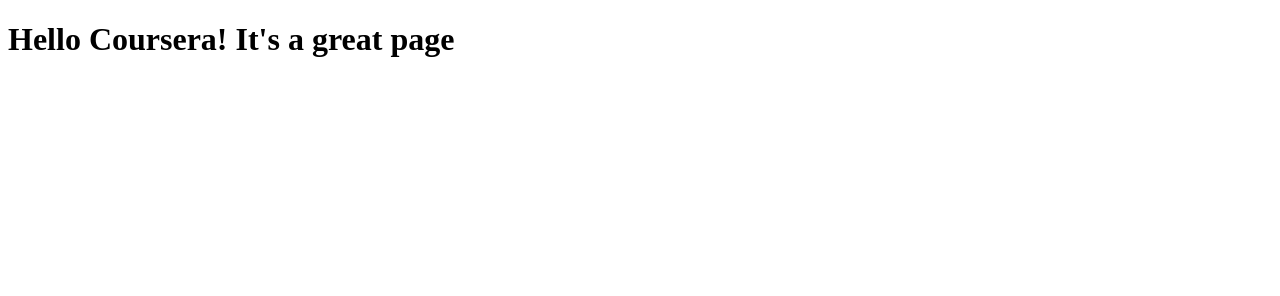
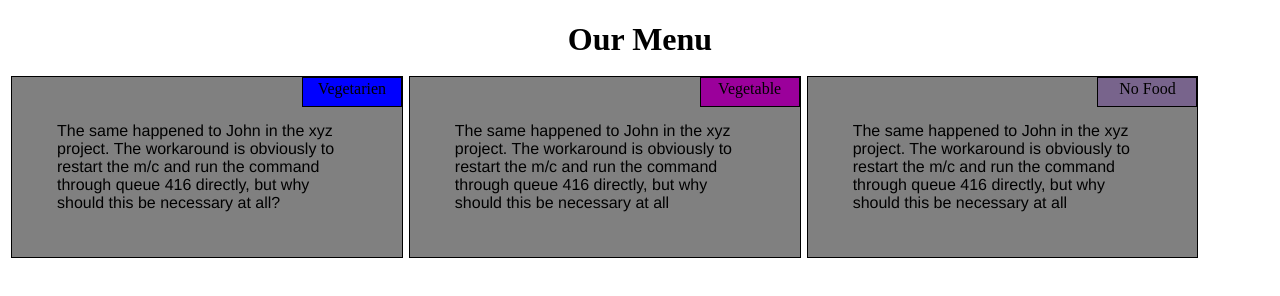
Before and after one commit to VijayakumarSVP/coursera-test, a plain HTML site: page mod2-assign/index.html in a window 1280 px wide. Drawn offline with Linux system fonts and the light colour scheme.

Commit message:
assgnment 2 first submission

```diff
--- /dev/null
+++ b/mod2-assign/css/mod2_style.css
@@ -0,0 +1,88 @@
+
+* {
+  box-sizing: border-box;
+
+}
+
+.row {
+  width: 100%;
+}
+
+h1 {
+  margin-bottom: 15px;
+  text-align: center;
+}
+
+p {
+  padding: 5px;
+  font-family: Helvetica;
+  background-color: grey;
+  color: black;
+  position: relative;
+  bottom: 0px;
+  margin: 40px
+}
+
+
+.align{
+    float: right;
+    border: 1px solid black;
+    padding: 2px;
+    height: 30px;
+    width: 100px;
+    text-align: center;
+  }
+
+.t1{
+background-color: blue;
+}
+
+.t2{
+background-color: rgb(155,0,155);
+}
+
+.t3{
+background-color: rgb(120,100,140);
+}
+
+
+/********** Large devices only **********/
+@media (min-width: 992px) {
+  .desktop_view {
+    float: left;
+    border: 1px solid black;
+    background-color: grey;
+    width: 31%;
+    margin: 3px;
+      }
+  }
+
+
+@media (min-width: 768px) and (max-width: 991px) {
+  .tablet_view,.tablet_view1 {
+    float: left;
+    border: 1px solid black;
+    background-color: grey;
+    margin: 3px;
+    }
+
+.tablet_view{
+  width: 49%;
+}
+.tablet_view1{
+  width: 99%
+  margin: 3px;
+}
+
+}
+
+
+@media (max-width: 767px) {
+  .mobile_view {
+    float: left;
+    border: 1px solid black;
+    background-color: grey;
+    width: 100%;
+    margin: 3px;
+   }
+}
--- a/mod2-assign/index.html
+++ b/mod2-assign/index.html
@@ -1,9 +1,28 @@
 <!DOCTYPE html>
 <html>
 <head>
-	<title>Hello Coursera!</title>
+<meta charset="utf-8">
+<meta name="viewport" content="width=device-width, initial-scale=1">
+<title>Module2 Assignment Responsive Layout</title>
 </head>
+
+<link rel="stylesheet" href="css/mod2_style.css">
 <body>
-<h1>Hello Coursera! It's a great page</h1>
+<h1>Our Menu</h1>
+  <div class="row">
+  <section class="desktop_view tablet_view mobile_view">
+  	<div class="align t1">Vegetarien</div>
+  	<p>The same happened to John in the xyz project. The workaround is obviously to restart the m/c and run the command through queue 416 directly, but why should this be necessary at all?</p>
+  </section>
+  <section class="desktop_view tablet_view mobile_view">
+  	<div class="align t2">Vegetable</div>
+  	<p>The same happened to John in the xyz project. The workaround is obviously to restart the m/c and run the command through queue 416 directly, but why should this be necessary at all</p>
+  </section>
+  <section class="desktop_view tablet_view1 mobile_view">
+  <div class="align t3">No Food</div>
+  <p>The same happened to John in the xyz project. The workaround is obviously to restart the m/c and run the command through queue 416 directly, but why should this be necessary at all</p>
+  </section>
+</div>
+
 </body>
 </html>
```
